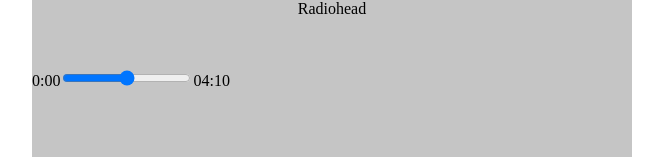
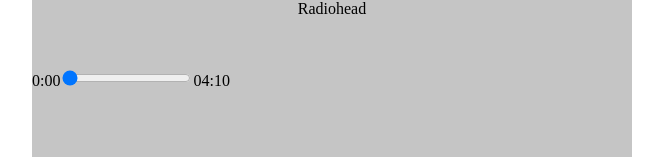
Before and after one commit to Welljam/music-application, a React app in the folder frontend/: page / in a window 1280 px wide. Shown: the part 455-612 px from the top of the page, without its empty margins (308-971 px from the left). Built offline with nearby package versions, Linux system fonts and the light colour scheme; the HTML template or start-up script is replaced by a standard one.

Commit message:
adding references

```diff
--- a/frontend/src/App.jsx
+++ b/frontend/src/App.jsx
@@ -24,13 +24,15 @@
   };
 
   const selectedAudio = audios[currentAudioIndex];
+  const progressBarRef = useRef();
+  const audioRef = useRef(null);
 
   return (
     <div className="sound-box">
       <Image image={selectedAudio.image} onNextClick={handleNextSong} onPreviousClick={handlePreviousSong} />
       <SongInformation name={selectedAudio.name} creator={selectedAudio.creator} />
-      <CurrentTimeIndicator />
-      <MediaControls music={selectedAudio.music} />
+      <CurrentTimeIndicator progressBarRef={progressBarRef}/>
+      <MediaControls music={selectedAudio.music} audioRef={audioRef}/>
     </div>
   );
 }
@@ -70,12 +72,21 @@
   );
 }
 
-function CurrentTimeIndicator() {
+function CurrentTimeIndicator({progressBarRef}) {
+
+  const handleProgressChange = () => {
+    console.log(progressBarRef.current.value);
+  }
 
   return(
     <div className="progress">
       <span className="time current" >0:00</span>
-      <input type="range" />
+      <input
+      type="range"
+      ref={progressBarRef}
+      defaultValue="0"
+      onChange={handleProgressChange}
+      />
       <span className ="time">04:10</span>
     </div>
   );
@@ -85,9 +96,9 @@
   // );
 }
 
-function MediaControls({ music }) {
+function MediaControls({ music, audioRef }) {
   const [isPlaying, setIsPlaying] = useState(false);
-  const audioRef = useRef(null);
+  // const audioRef = useRef(null);
 
   const togglePlay = () => {
     setIsPlaying((prevIsPlaying) => !prevIsPlaying);
```
